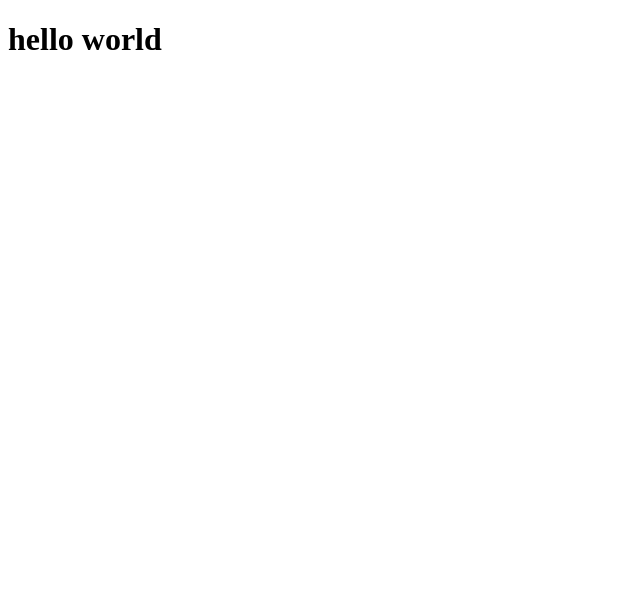
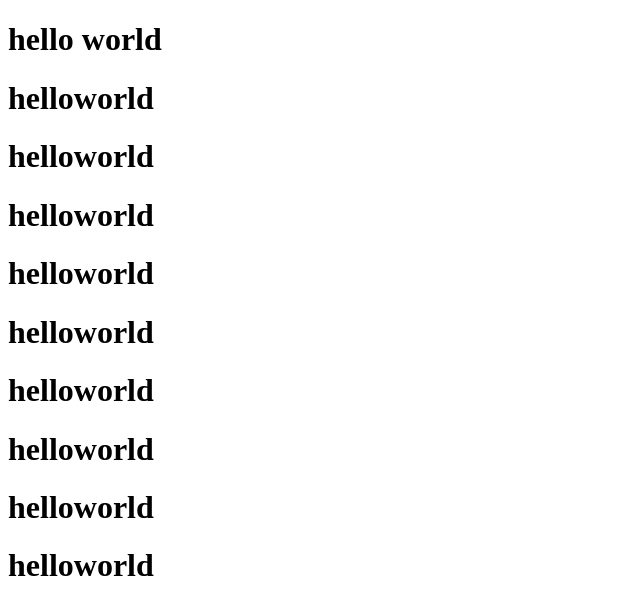
Before and after one commit to muntasimfahim12/my-simple-websit, a plain HTML site: page index.html in a window 1280 px wide. Shown: the whole page, without its empty margins (0-640 px from the left). Drawn offline with Linux system fonts and the light colour scheme.

Commit message:
my 2nd commit

```diff
--- a/index.html
+++ b/index.html
@@ -7,5 +7,16 @@
 </head>
 <body>
     <h1>hello world</h1>
+    <div>
+        <h1>helloworld</h1>
+        <h1>helloworld</h1>
+        <h1>helloworld</h1>
+        <h1>helloworld</h1>
+        <h1>helloworld</h1>
+        <h1>helloworld</h1>
+        <h1>helloworld</h1>
+        <h1>helloworld</h1>
+        <h1>helloworld</h1>
+    </div>
 </body>
 </html>
```
